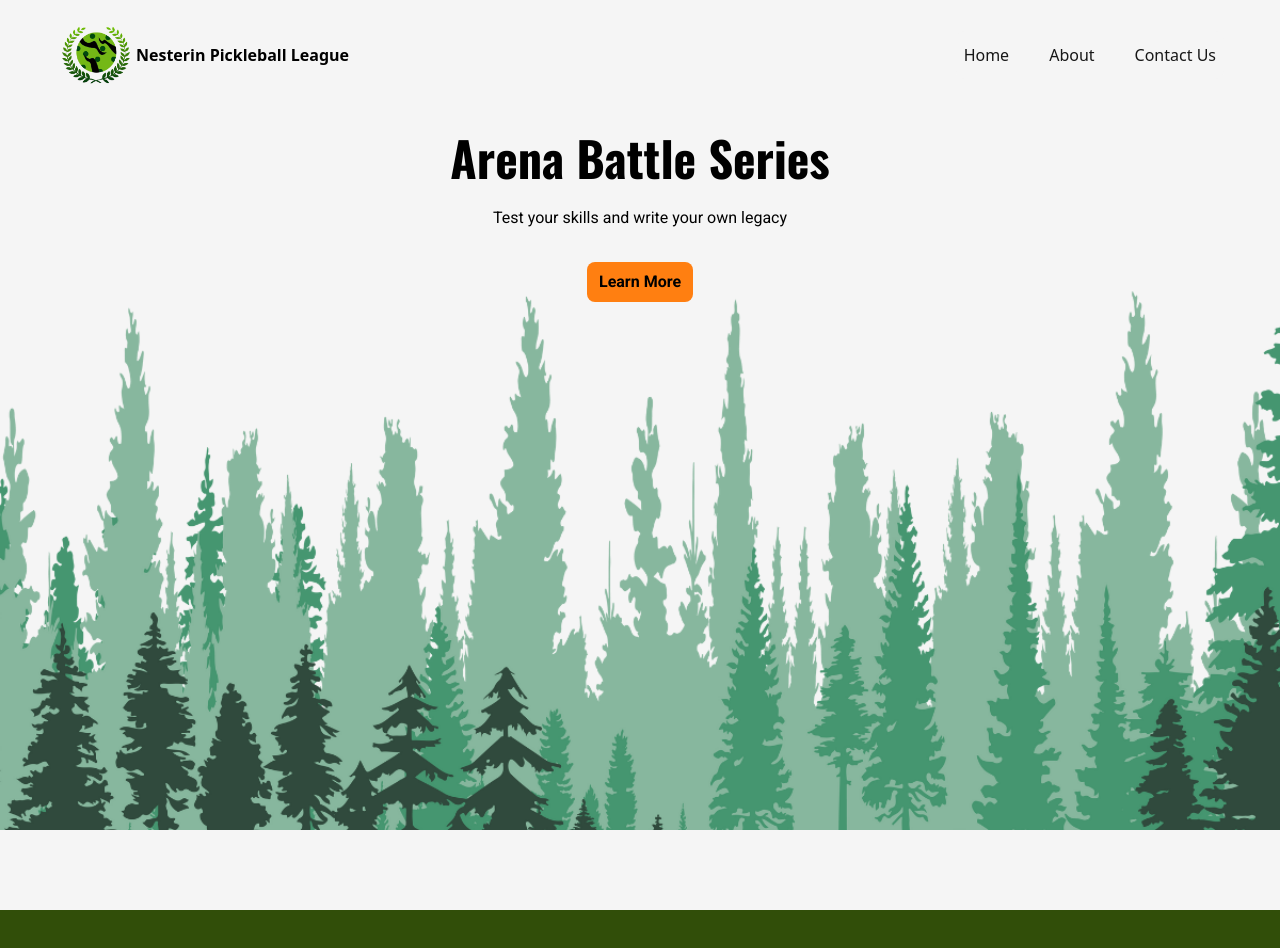
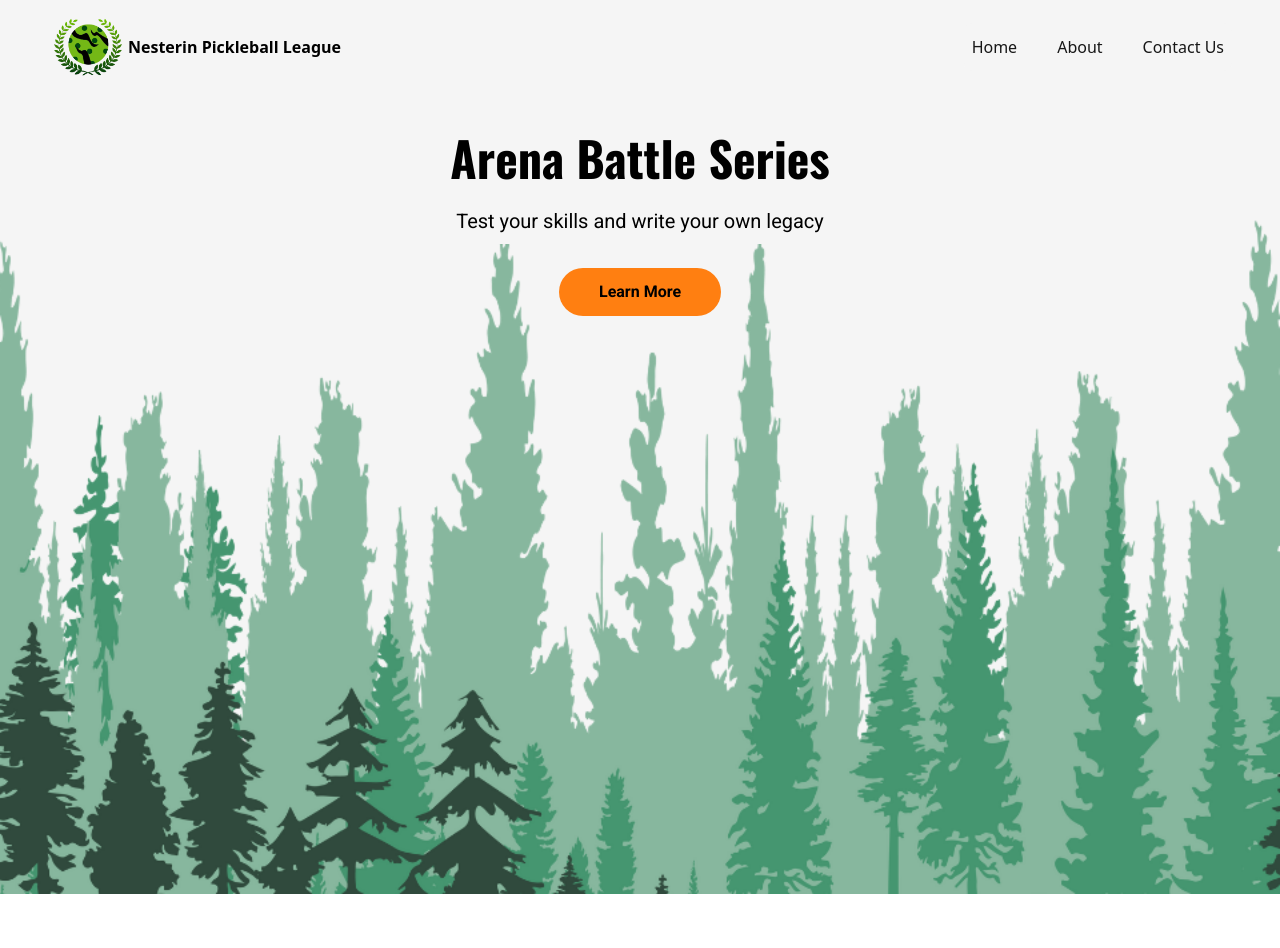
Before and after one commit to JellyrioTech/npl-public-website, a React (Vite) app: page / in a window 1280 px wide. Shown: the top 948 px of the page. After the commit the page ends 894 px from the top, so only its background shows below. Built offline with nearby package versions, Linux system fonts and the light colour scheme.

Commit message:
update jumbotron design

```diff
--- a/src/App.tsx
+++ b/src/App.tsx
@@ -4,28 +4,27 @@ import jumbotronBG from "./assets/jumbotronBG.png";
 
 function App() {
     return (
-        <div className="bg-primary-900 min-h-screen">
+        <div className="bg-primary-900">
             <NavBar />
 
-            <section className="relative w-full bg-neutral-100">
-                <img
-                    src={jumbotronBG}
-                    className="w-full h-screen object-contain"
-                />
-                <div className="absolute inset-0 flex flex-col justify-start items-center py-6 gap-4">
+            <section className="relative w-full h-screen bg-neutral-100">
+                <div
+                    className="absolute inset-0 bg-no-repeat bg-center bg-cover"
+                    style={{ backgroundImage: `url(${jumbotronBG})` }}
+                >
+                    <div className="mt-10 flex flex-col items-center gap-4">
                         <p className="font-oswald font-bold text-4xl md:text-5xl">
                             Arena Battle Series
                         </p>
-                    <p className="py-1 md:py-2 bg-neutral-100 font-roboto">
+                        <p className="py-2 md:px-5 bg-neutral-100 font-roboto text-[18px] md:text-[20px]">
                             Test your skills and write your own legacy
                         </p>
-                    <button className="mt-4 md:mt-2 bg-secondary-500 rounded-lg px-3 py-2 font-bold font-roboto hover:bg-secondary-300 focus:bg-secondary-300">
+                        <button className="mt-4 md:mt-2 bg-secondary-500 rounded-full px-6 py-3 font-bold font-roboto hover:bg-secondary-300 focus:bg-secondary-300 md:px-10 md:py-3">
                             Learn More
                         </button>
                     </div>
+                </div>
             </section>
-
-            <div className="max-w-[1200px] h-screen mx-auto"></div>
         </div>
     );
 }
--- a/src/components/NavBar.tsx
+++ b/src/components/NavBar.tsx
@@ -10,8 +10,8 @@ function NavBar() {
 
     return (
         <>
-            <nav className="w-full flex justify-center bg-neutral-100">
-                <div className="max-w-[1200px] flex-1 flex flex-wrap justify-between items-center p-4">
+            <nav className="w-full flex justify-center sticky top-0 z-50 bg-neutral-100">
+                <div className="max-w-[1200px] flex-1 flex flex-wrap justify-between items-center p-2">
                     <div className="flex items-center">
                         <img src={logo} width={80} height={80} />
                         <span className="text-base font-bold">
```
Lines whose indentation alone changed are shown as unchanged.
